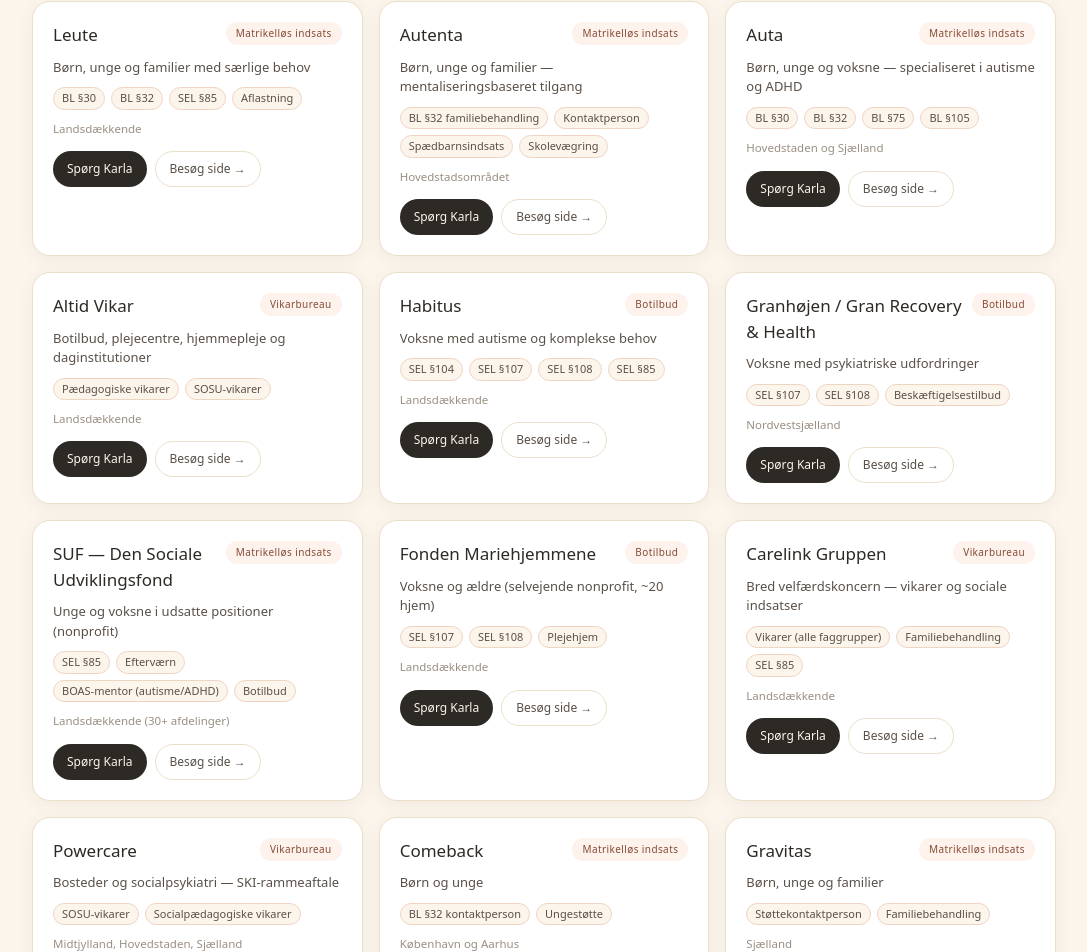
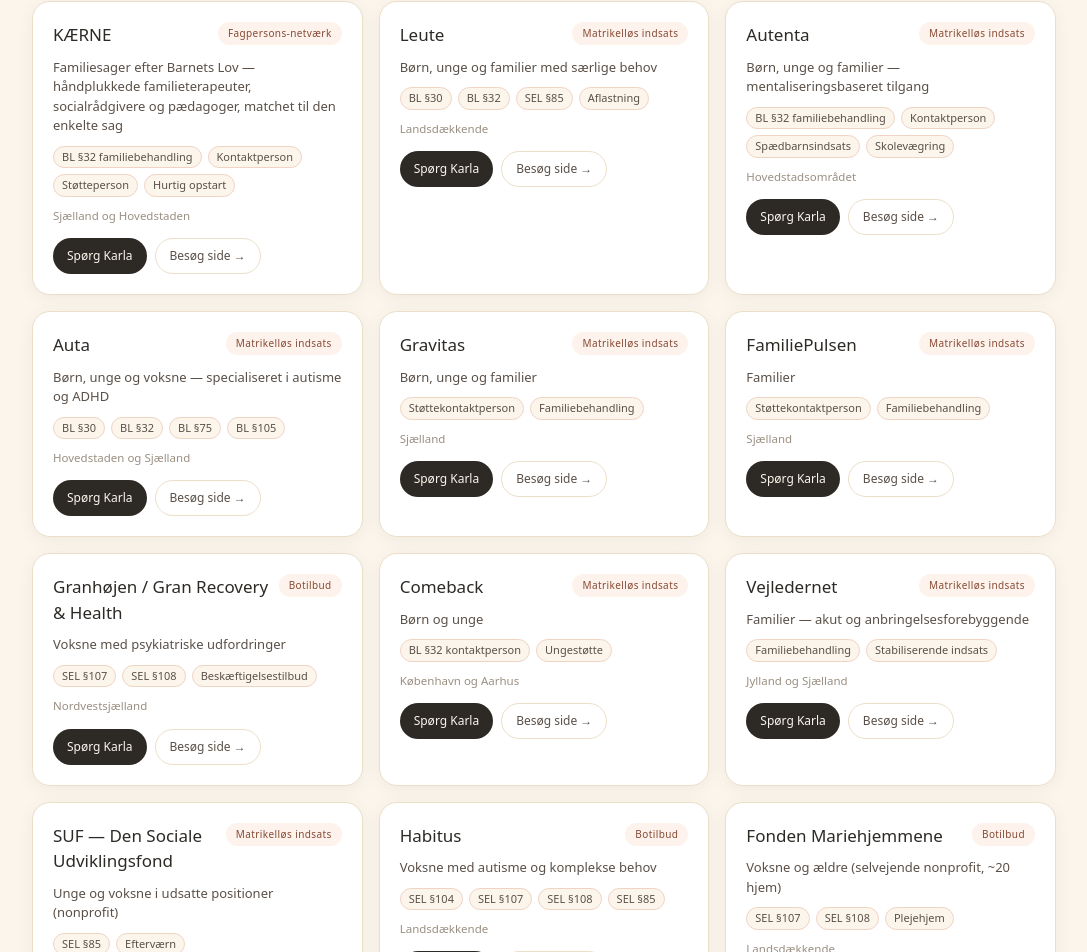
Before and after one commit to psykomotoriskterapikbh/kaerne-webapp, a Next.js app: page / in a window 1280 px wide. Shown: the part 1407-2359 px from the top of the page, without its empty margins (96-1183 px from the left). Built offline with nearby package versions, Linux system fonts and the light colour scheme.

Commit message:
Karla 2.2: KAERNE som partner, regioner, farver og kompakt AI-liste

```diff
--- a/src/data/aktorer.ts
+++ b/src/data/aktorer.ts
@@ -1,17 +1,32 @@
 // Vejledende aktør-oversigt — baseret på offentligt tilgængelige oplysninger
-// (virksomhedernes egne sider, CVR/proff.dk). Ikke en anbefaling eller rangering.
+// (virksomhedernes egne sider, CVR/proff.dk). Ikke en rangering. KÆRNE er platformens partner.
 
 export type Aktor = {
   navn: string;
-  kategori: "Matrikelløs indsats" | "Botilbud" | "Vikarbureau";
+  kategori: "Matrikelløs indsats" | "Botilbud" | "Vikarbureau" | "Fagpersons-netværk";
   omraade: "boern" | "voksne" | "begge";
   maalgruppe: string;
   paragraffer: string[];
   geografi: string;
+  regioner: ("sjaelland" | "jylland" | "landsdaekkende")[];
   web: string;
+  farve: string;
+  featured?: boolean;
 };
 
 export const AKTORER: Aktor[] = [
+  {
+    navn: "KÆRNE",
+    kategori: "Fagpersons-netværk",
+    omraade: "boern",
+    maalgruppe: "Familiesager efter Barnets Lov — håndplukkede familieterapeuter, socialrådgivere og pædagoger, matchet til den enkelte sag",
+    paragraffer: ["BL §32 familiebehandling", "Kontaktperson", "Støtteperson", "Hurtig opstart"],
+    geografi: "Sjælland og Hovedstaden",
+    regioner: ["sjaelland"],
+    web: "https://kærne.dk",
+    farve: "#8aa885",
+    featured: true,
+  },
   {
     navn: "Leute",
     kategori: "Matrikelløs indsats",
@@ -19,7 +34,9 @@
     maalgruppe: "Børn, unge og familier med særlige behov",
     paragraffer: ["BL §30", "BL §32", "SEL §85", "Aflastning", "Efterværn"],
     geografi: "Landsdækkende",
+    regioner: ["landsdaekkende"],
     web: "https://www.leute.dk",
+    farve: "#c98a6b",
   },
   {
     navn: "Autenta",
@@ -28,7 +45,9 @@
     maalgruppe: "Børn, unge og familier — mentaliseringsbaseret tilgang",
     paragraffer: ["BL §32 familiebehandling", "Kontaktperson", "Spædbarnsindsats", "Skolevægring"],
     geografi: "Hovedstadsområdet",
+    regioner: ["sjaelland"],
     web: "https://autenta.dk",
+    farve: "#7a8fa6",
   },
   {
     navn: "Auta",
@@ -37,7 +56,119 @@
     maalgruppe: "Børn, unge og voksne — specialiseret i autisme og ADHD",
     paragraffer: ["BL §30", "BL §32", "BL §75", "BL §105", "BL §§114-116", "SEL §85", "LAB §31b mentor"],
     geografi: "Hovedstaden og Sjælland",
+    regioner: ["sjaelland"],
     web: "https://auta.dk",
+    farve: "#a3789a",
+  },
+  {
+    navn: "Gravitas",
+    kategori: "Matrikelløs indsats",
+    omraade: "boern",
+    maalgruppe: "Børn, unge og familier",
+    paragraffer: ["Støttekontaktperson", "Familiebehandling"],
+    geografi: "Sjælland",
+    regioner: ["sjaelland"],
+    web: "https://gravitas.dk",
+    farve: "#6b8c8a",
+  },
+  {
+    navn: "FamiliePulsen",
+    kategori: "Matrikelløs indsats",
+    omraade: "boern",
+    maalgruppe: "Familier",
+    paragraffer: ["Støttekontaktperson", "Familiebehandling"],
+    geografi: "Sjælland",
+    regioner: ["sjaelland"],
+    web: "https://familiepulsen.dk",
+    farve: "#b07f6e",
+  },
+  {
+    navn: "Granhøjen / Gran Recovery & Health",
+    kategori: "Botilbud",
+    omraade: "voksne",
+    maalgruppe: "Voksne med psykiatriske udfordringer",
+    paragraffer: ["SEL §107", "SEL §108", "Beskæftigelsestilbud"],
+    geografi: "Nordvestsjælland",
+    regioner: ["sjaelland"],
+    web: "https://www.granhojen.dk",
+    farve: "#7f9a6d",
+  },
+  {
+    navn: "Comeback",
+    kategori: "Matrikelløs indsats",
+    omraade: "boern",
+    maalgruppe: "Børn og unge",
+    paragraffer: ["BL §32 kontaktperson", "Ungestøtte"],
+    geografi: "København og Aarhus",
+    regioner: ["sjaelland", "jylland"],
+    web: "https://www.comeback.nu",
+    farve: "#9a8b6d",
+  },
+  {
+    navn: "Vejledernet",
+    kategori: "Matrikelløs indsats",
+    omraade: "boern",
+    maalgruppe: "Familier — akut og anbringelsesforebyggende",
+    paragraffer: ["Familiebehandling", "Stabiliserende indsats"],
+    geografi: "Jylland og Sjælland",
+    regioner: ["sjaelland", "jylland"],
+    web: "https://vejledernet.dk",
+    farve: "#6d7f9a",
+  },
+  {
+    navn: "SUF — Den Sociale Udviklingsfond",
+    kategori: "Matrikelløs indsats",
+    omraade: "begge",
+    maalgruppe: "Unge og voksne i udsatte positioner (nonprofit)",
+    paragraffer: ["SEL §85", "Efterværn", "BOAS-mentor (autisme/ADHD)", "Botilbud"],
+    geografi: "Landsdækkende (30+ afdelinger)",
+    regioner: ["landsdaekkende"],
+    web: "https://suf.dk",
+    farve: "#8a6d9a",
+  },
+  {
+    navn: "Habitus",
+    kategori: "Botilbud",
+    omraade: "voksne",
+    maalgruppe: "Voksne med autisme og komplekse behov",
+    paragraffer: ["SEL §104", "SEL §107", "SEL §108", "SEL §85"],
+    geografi: "Landsdækkende",
+    regioner: ["landsdaekkende"],
+    web: "https://habitus.dk",
+    farve: "#6d9a8b",
+  },
+  {
+    navn: "Fonden Mariehjemmene",
+    kategori: "Botilbud",
+    omraade: "voksne",
+    maalgruppe: "Voksne og ældre (selvejende nonprofit, ~20 hjem)",
+    paragraffer: ["SEL §107", "SEL §108", "Plejehjem"],
+    geografi: "Landsdækkende",
+    regioner: ["landsdaekkende"],
+    web: "https://fonden.mariehjem.dk",
+    farve: "#9a6d6d",
+  },
+  {
+    navn: "Carelink Gruppen",
+    kategori: "Vikarbureau",
+    omraade: "begge",
+    maalgruppe: "Bred velfærdskoncern — vikarer og sociale indsatser",
+    paragraffer: ["Vikarer (alle faggrupper)", "Familiebehandling", "SEL §85"],
+    geografi: "Landsdækkende",
+    regioner: ["landsdaekkende"],
+    web: "https://carelink.dk",
+    farve: "#6d8a9a",
+  },
+  {
+    navn: "Powercare",
+    kategori: "Vikarbureau",
+    omraade: "begge",
+    maalgruppe: "Bosteder og socialpsykiatri — SKI-rammeaftale",
+    paragraffer: ["SOSU-vikarer", "Socialpædagogiske vikarer"],
+    geografi: "Midtjylland, Hovedstaden, Sjælland",
+    regioner: ["sjaelland", "jylland"],
+    web: "https://www.powercare.dk",
+    farve: "#9a7f6d",
   },
   {
     navn: "Altid Vikar",
@@ -46,88 +177,9 @@
     maalgruppe: "Botilbud, plejecentre, hjemmepleje og daginstitutioner",
     paragraffer: ["Pædagogiske vikarer", "SOSU-vikarer"],
     geografi: "Landsdækkende",
+    regioner: ["landsdaekkende"],
     web: "https://altidvikar.dk",
-  },
-  {
-    navn: "Habitus",
-    kategori: "Botilbud",
-    omraade: "voksne",
-    maalgruppe: "Voksne med autisme og komplekse behov",
-    paragraffer: ["SEL §104", "SEL §107", "SEL §108", "SEL §85"],
-    geografi: "Landsdækkende",
-    web: "https://habitus.dk",
-  },
-  {
-    navn: "Granhøjen / Gran Recovery & Health",
-    kategori: "Botilbud",
-    omraade: "voksne",
-    maalgruppe: "Voksne med psykiatriske udfordringer",
-    paragraffer: ["SEL §107", "SEL §108", "Beskæftigelsestilbud"],
-    geografi: "Nordvestsjælland",
-    web: "https://www.granhojen.dk",
-  },
-  {
-    navn: "SUF — Den Sociale Udviklingsfond",
-    kategori: "Matrikelløs indsats",
-    omraade: "begge",
-    maalgruppe: "Unge og voksne i udsatte positioner (nonprofit)",
-    paragraffer: ["SEL §85", "Efterværn", "BOAS-mentor (autisme/ADHD)", "Botilbud"],
-    geografi: "Landsdækkende (30+ afdelinger)",
-    web: "https://suf.dk",
-  },
-  {
-    navn: "Fonden Mariehjemmene",
-    kategori: "Botilbud",
-    omraade: "voksne",
-    maalgruppe: "Voksne og ældre (selvejende nonprofit, ~20 hjem)",
-    paragraffer: ["SEL §107", "SEL §108", "Plejehjem"],
-    geografi: "Landsdækkende",
-    web: "https://fonden.mariehjem.dk",
-  },
-  {
-    navn: "Carelink Gruppen",
-    kategori: "Vikarbureau",
-    omraade: "begge",
-    maalgruppe: "Bred velfærdskoncern — vikarer og sociale indsatser",
-    paragraffer: ["Vikarer (alle faggrupper)", "Familiebehandling", "SEL §85"],
-    geografi: "Landsdækkende",
-    web: "https://carelink.dk",
-  },
-  {
-    navn: "Powercare",
-    kategori: "Vikarbureau",
-    omraade: "begge",
-    maalgruppe: "Bosteder og socialpsykiatri — SKI-rammeaftale",
-    paragraffer: ["SOSU-vikarer", "Socialpædagogiske vikarer"],
-    geografi: "Midtjylland, Hovedstaden, Sjælland",
-    web: "https://www.powercare.dk",
-  },
-  {
-    navn: "Comeback",
-    kategori: "Matrikelløs indsats",
-    omraade: "boern",
-    maalgruppe: "Børn og unge",
-    paragraffer: ["BL §32 kontaktperson", "Ungestøtte"],
-    geografi: "København og Aarhus",
-    web: "https://www.comeback.nu",
-  },
-  {
-    navn: "Gravitas",
-    kategori: "Matrikelløs indsats",
-    omraade: "boern",
-    maalgruppe: "Børn, unge og familier",
-    paragraffer: ["Støttekontaktperson", "Familiebehandling"],
-    geografi: "Sjælland",
-    web: "https://gravitas.dk",
-  },
-  {
-    navn: "Vejledernet",
-    kategori: "Matrikelløs indsats",
-    omraade: "boern",
-    maalgruppe: "Familier — akut og anbringelsesforebyggende",
-    paragraffer: ["Familiebehandling", "Stabiliserende indsats"],
-    geografi: "Jylland og Sjælland",
-    web: "https://vejledernet.dk",
+    farve: "#7f6d9a",
   },
   {
     navn: "PVI — Pædagogisk Vikarindsats",
@@ -136,16 +188,9 @@
     maalgruppe: "Botilbud og døgninstitutioner",
     paragraffer: ["Vikarer", "SEL §85 bostøtte"],
     geografi: "Landsdækkende",
+    regioner: ["landsdaekkende"],
     web: "https://pvi.dk",
-  },
-  {
-    navn: "FamiliePulsen",
-    kategori: "Matrikelløs indsats",
-    omraade: "boern",
-    maalgruppe: "Familier",
-    paragraffer: ["Støttekontaktperson", "Familiebehandling"],
-    geografi: "Sjælland",
-    web: "https://familiepulsen.dk",
+    farve: "#6d9a7f",
   },
   {
     navn: "SOS Vikar",
@@ -154,6 +199,13 @@
     maalgruppe: "Pleje- og socialområdet",
     paragraffer: ["SOSU-vikarer", "Pædagogiske vikarer"],
     geografi: "Landsdækkende",
+    regioner: ["landsdaekkende"],
     web: "https://www.sosvikar.dk",
+    farve: "#8a9a6d",
   },
 ];
+
+// Kompakt liste til Karlas AI-match
+export const AKTOR_KOMPAKT = AKTORER.map(
+  (a) => `${a.navn} (${a.kategori}; ${a.maalgruppe}; ${a.paragraffer.join("/")}; ${a.geografi}${a.featured ? "; platformens partner" : ""})`
+).join(" · ");
```
